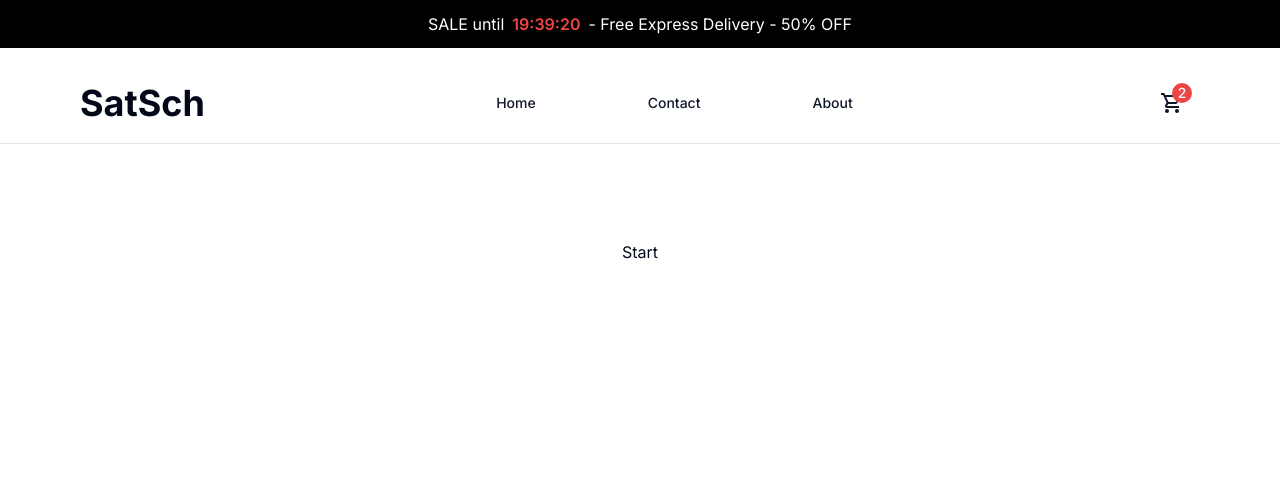
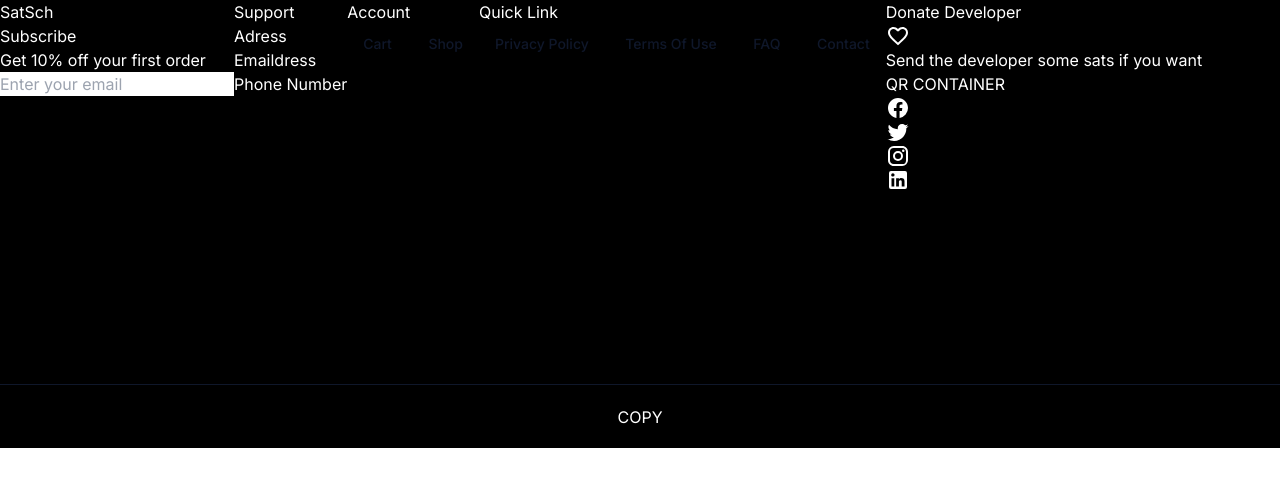
Before and after one commit to DayanWalter/satschool, a Next.js app: page / in a window 1280 px wide. Shown: the top 486 px of the page. Built offline with nearby package versions, Linux system fonts and the light colour scheme.

Commit message:
Added Footer

```diff
--- a/src/app/layout.tsx
+++ b/src/app/layout.tsx
@@ -3,6 +3,7 @@ import { Inter } from "next/font/google";
 import "./globals.css";
 import TopHeader from "@/components/TopHeader";
 import Header from "@/components/Header";
+import Footer from "@/components/Footer";
 
 const inter = Inter({ subsets: ["latin"] });
 
@@ -19,10 +20,10 @@ export default function RootLayout({
   return (
     <html lang='en'>
       <body className={inter.className}>
-        <TopHeader />
-        <Header />
-        {children}
-        {/* <Footer/> */}
+        {/* <TopHeader /> */}
+        {/* <Header /> */}
+        {/* {children} */}
+        <Footer />
       </body>
     </html>
   );
--- /dev/null
+++ b/src/components/Footer.tsx
@@ -0,0 +1,79 @@
+import React from "react";
+import { Button } from "./ui/button";
+import Link from "next/link";
+import Icon from "@mdi/react";
+import { mdiHeartOutline } from "@mdi/js";
+import { mdiFacebook } from "@mdi/js";
+import { mdiTwitter } from "@mdi/js";
+import { mdiInstagram } from "@mdi/js";
+import { mdiLinkedin } from "@mdi/js";
+
+export default function Footer() {
+  return (
+    <>
+      <div className='h-96 text-white bg-black flex'>
+        <div>
+          <h1>SatSch</h1>
+          <h2>Subscribe</h2>
+          <p>Get 10% off your first order</p>
+          <input type='text' placeholder='Enter your email' />
+        </div>
+        <div>
+          <h1>Support</h1>
+          <p>Adress</p>
+          <p>Emaildress</p>
+          <p>Phone Number</p>
+        </div>
+        <div>
+          <h1>Account</h1>
+          <Button asChild variant='link'>
+            <Link href='/cart'>Cart</Link>
+          </Button>{" "}
+          <Button asChild variant='link'>
+            <Link href='/'>Shop</Link>
+          </Button>{" "}
+        </div>
+        <div>
+          <h1>Quick Link</h1>
+          <Button asChild variant='link'>
+            <Link href='/privacy'>Privacy Policy</Link>
+          </Button>{" "}
+          <Button asChild variant='link'>
+            <Link href='/terms'>Terms Of Use</Link>
+          </Button>{" "}
+          <Button asChild variant='link'>
+            <Link href='/faq'>FAQ</Link>
+          </Button>{" "}
+          <Button asChild variant='link'>
+            <Link href='/contact'>Contact</Link>
+          </Button>{" "}
+        </div>
+        <div>
+          <div>
+            <h1>Donate Developer</h1>
+            <Icon path={mdiHeartOutline} size={1} />
+          </div>
+          <p>Send the developer some sats if you want</p>
+          <div>QR CONTAINER</div>
+          <div>
+            <Link href='https://facebook.com/' target='_blank'>
+              <Icon path={mdiFacebook} size={1} />
+            </Link>
+            <Link href='https://x.com/' target='_blank'>
+              <Icon path={mdiTwitter} size={1} />
+            </Link>
+            <Link href='https://instagram.com/' target='_blank'>
+              <Icon path={mdiInstagram} size={1} />
+            </Link>
+            <Link href='https://linkedin.com/' target='_blank'>
+              <Icon path={mdiLinkedin} size={1} />
+            </Link>
+          </div>
+        </div>
+      </div>
+      <div className='h-16 bg-black text-white border-t border-primary flex items-center justify-center'>
+        <p>COPY</p>
+      </div>
+    </>
+  );
+}
```
